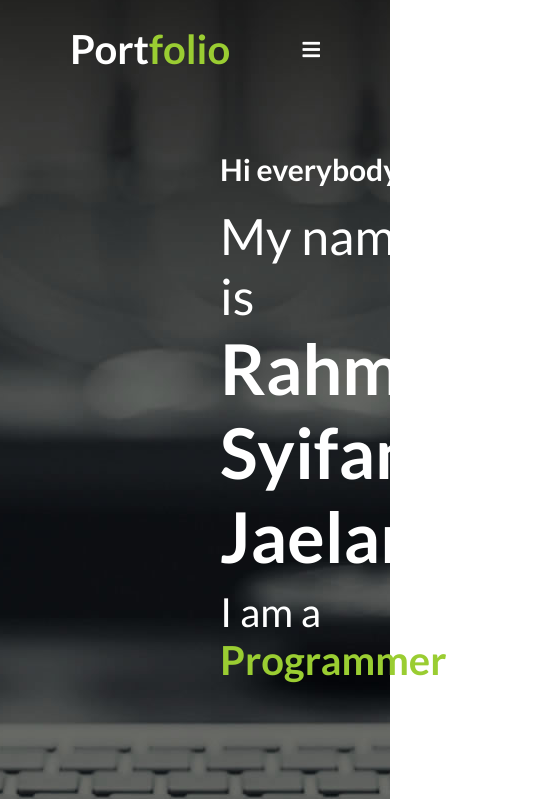
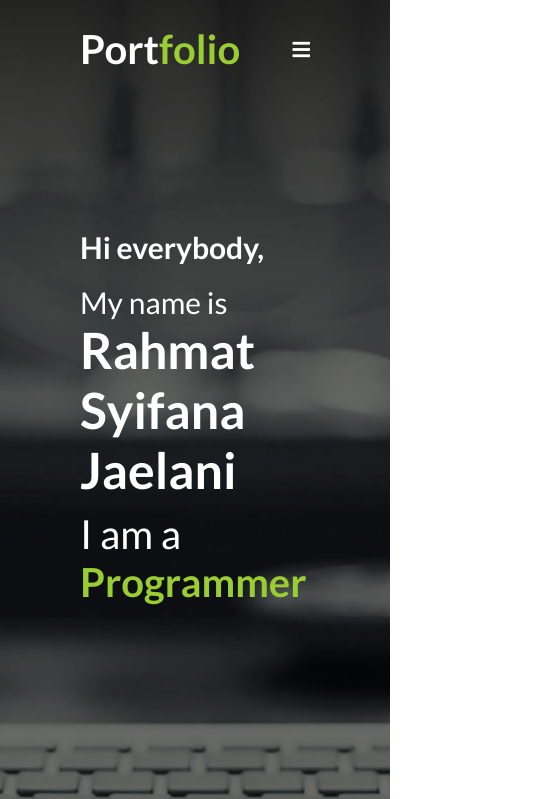
Before and after one commit to rahmatsyifana12/hci-project, a plain HTML site: page portfolio.html in a window 390 px wide. Shown: the top 799 px of the page, 535 px wide, since content can reach past the window. Drawn offline with nearby package versions, Linux system fonts and the light colour scheme; a web font is replaced by a local one.

Commit message:
update portfolio

```diff
--- a/portfolio-script.js
+++ b/portfolio-script.js
@@ -9,5 +9,6 @@ $(document).ready( () => {
 
     $('.menu-bar').click( () => {
         $('.navbar .menu').toggleClass('appear');
+        $('.menu-bar i').toggleClass('appear');
     });
 });
--- a/portfolio-style.css
+++ b/portfolio-style.css
@@ -77,9 +77,9 @@
     display: none;
 }
 
-@media (max-width: 1100px) {
+@media (max-width: 1000px) {
     .max-width {
-        padding: 0 70px;
+        padding: 0 80px;
     }
 
     .navbar .menu {
@@ -112,6 +112,10 @@
 
     .navbar .menu.appear {
         left: 0;
+    }
+
+    .menu-bar i.appear::before {
+        content: '\f00d';
     }
 }
 
@@ -152,3 +156,51 @@
     color: yellowgreen;
     font-weight: 600;
 }
+
+@media (max-width: 1919px) {
+    .home .max-width {
+        margin: auto 0 auto 0;
+    }
+}
+
+@media (max-width: 900px) {
+    .home #home-content .part-1 {
+        font-size: 30px;
+        font-weight: 600;
+    }
+
+    .home #home-content .part-2 {
+        font-size: 40px;
+    }
+
+    .home #home-content .part-3 {
+        font-size: 60px;
+        font-weight: 600;
+    }
+
+    .home #home-content .part-4 {
+        font-size: 40px;
+        margin: 10px 0;
+    }
+}
+
+@media (max-width: 800px) {
+    .home #home-content .part-1 {
+        font-size: 30px;
+        font-weight: 600;
+    }
+
+    .home #home-content .part-2 {
+        font-size: 30px;
+    }
+
+    .home #home-content .part-3 {
+        font-size: 50px;
+        font-weight: 600;
+    }
+
+    .home #home-content .part-4 {
+        font-size: 40px;
+        margin: 10px 0;
+    }
+}
```
